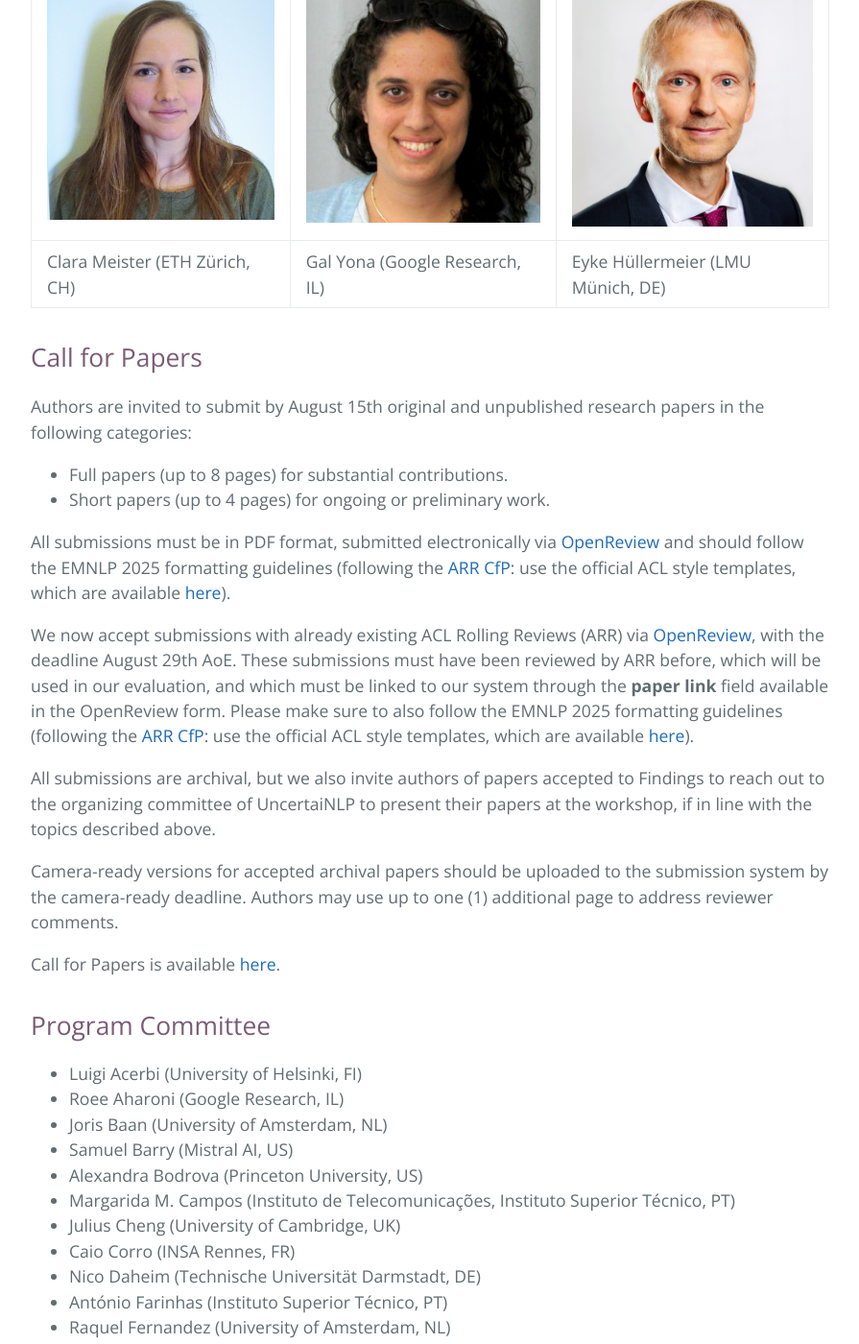
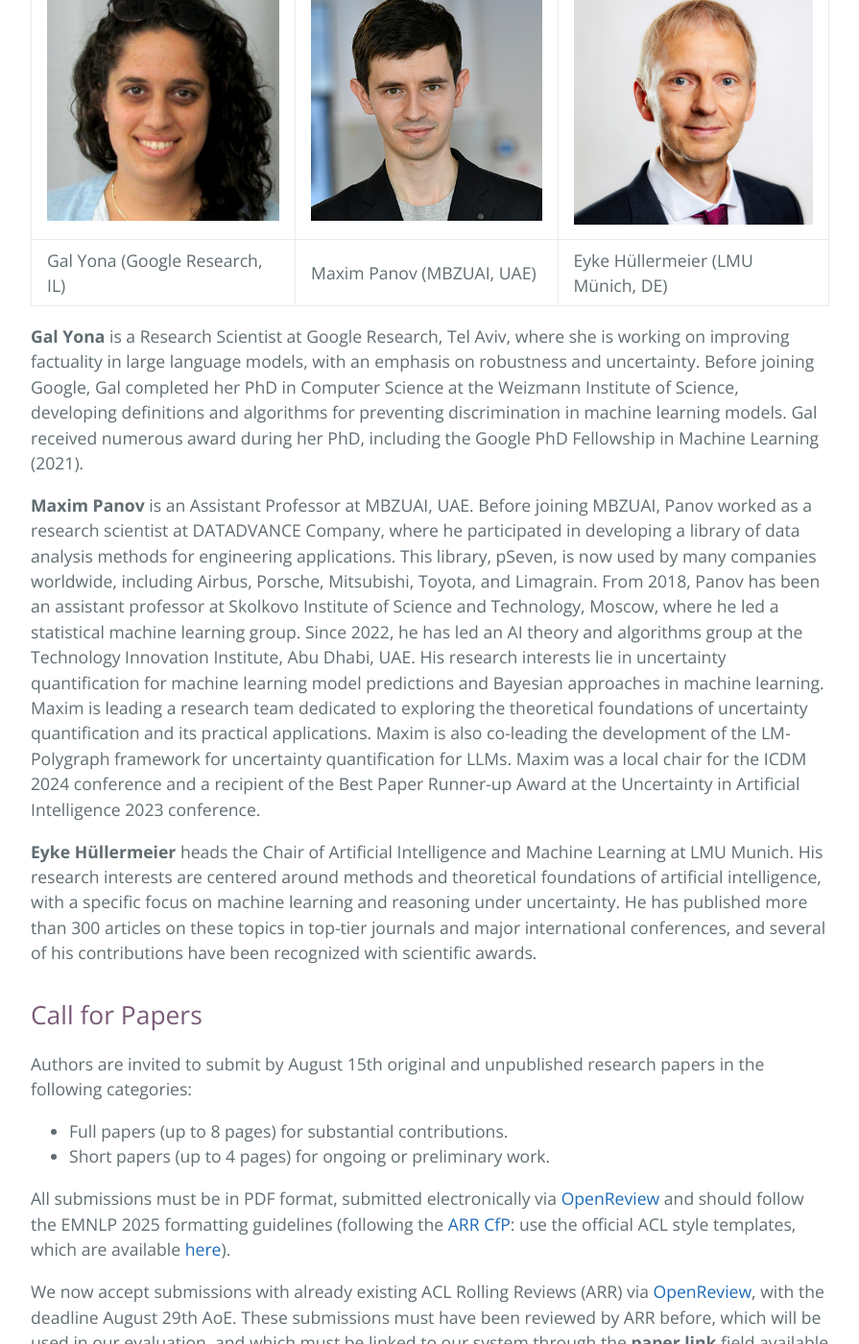
Before and after one commit to uncertainlp/uncertainlp.github.io, a Jekyll site: the page built from index.md, in a window 1280 px wide and 1400 px high, scrolled down 3517 px. Shown: the whole window at 96% size, without its empty margins (192-1087 px from the left). Built offline with Jekyll 4.4.1, drawn with Linux system fonts in a browser that asks for light colours.

Commit message:
update speaker bio

```diff
--- a/index.md
+++ b/index.md
@@ -75,16 +75,23 @@ UncertaiNLP welcomes submissions to topics related (but not limited) to:
 
 <table cellspacing="0" cellpadding="0">
   <tr>
-    <td><img src="./assets/speakers/clara_meister.jpg" width="360" alt="Clara Meister" /></td>
     <td><img src="./assets/speakers/gal_yona.jpg" width="360" alt="Gal Yona" /></td>
+    <td><img src="./assets/speakers/maxim_panov.jpg" width="360" alt="Clara Meister" /></td>
     <td><img src="./assets/speakers/eyke_huellermeier.jpg" width="360" alt="Eyke Hüllermeier" /></td>
   </tr>
   <tr>
-    <td><figcaption font-size=10px word-wrap="break-word" width="360" height="auto">Clara Meister (ETH Zürich, CH)</figcaption> </td>
     <td><figcaption font-size=10px word-wrap="break-word" width="360" height="auto">Gal Yona (Google Research, IL)</figcaption> </td>
+    <td><figcaption font-size=10px word-wrap="break-word" width="360" height="auto">Maxim Panov (MBZUAI, UAE)</figcaption> </td>
     <td><figcaption font-size=10px word-wrap="break-word" width="360" height="auto">Eyke Hüllermeier (LMU Münich, DE)</figcaption> </td>
   </tr>
 </table>
+
+**Gal Yona** is a Research Scientist at Google Research, Tel Aviv, where she is working on improving factuality in large language models, with an emphasis on robustness and uncertainty. Before joining Google, Gal completed her PhD in Computer Science at the Weizmann Institute of Science, developing definitions and algorithms for preventing discrimination in machine learning models. Gal received numerous award during her PhD, including the Google PhD Fellowship in Machine Learning (2021).
+
+**Maxim Panov** is an Assistant Professor at MBZUAI, UAE. Before joining MBZUAI, Panov worked as a research scientist at DATADVANCE Company, where he participated in developing a library of data analysis methods for engineering applications. This library, pSeven, is now used by many companies worldwide, including Airbus, Porsche, Mitsubishi, Toyota, and Limagrain. From 2018, Panov has been an assistant professor at Skolkovo Institute of Science and Technology, Moscow, where he led a statistical machine learning group. Since 2022, he has led an AI theory and algorithms group at the Technology Innovation Institute, Abu Dhabi, UAE. His research interests lie in uncertainty quantification for machine learning model predictions and Bayesian approaches in machine learning. Maxim is leading a research team dedicated to exploring the theoretical foundations of uncertainty quantification and its practical applications. Maxim is also co-leading the development of the LM-Polygraph framework for uncertainty quantification for LLMs. Maxim was a local chair for the ICDM 2024 conference and a recipient of the Best Paper Runner-up Award at the Uncertainty in Artificial Intelligence 2023 conference.
+
+**Eyke Hüllermeier** heads the Chair of Artificial Intelligence and Machine Learning at LMU Munich. His research interests are centered around methods and theoretical foundations of artificial intelligence, with a specific focus on machine learning and reasoning under uncertainty. He has published more than 300 articles on these topics in top-tier journals and major international conferences, and several of his contributions have been recognized with scientific awards.
+
 
 ## Call for Papers
 Authors are invited to submit by August 15th original and unpublished research papers in the following categories:
```
Also changed, not shown: assets/speakers/maxim_panov.jpg (added).
